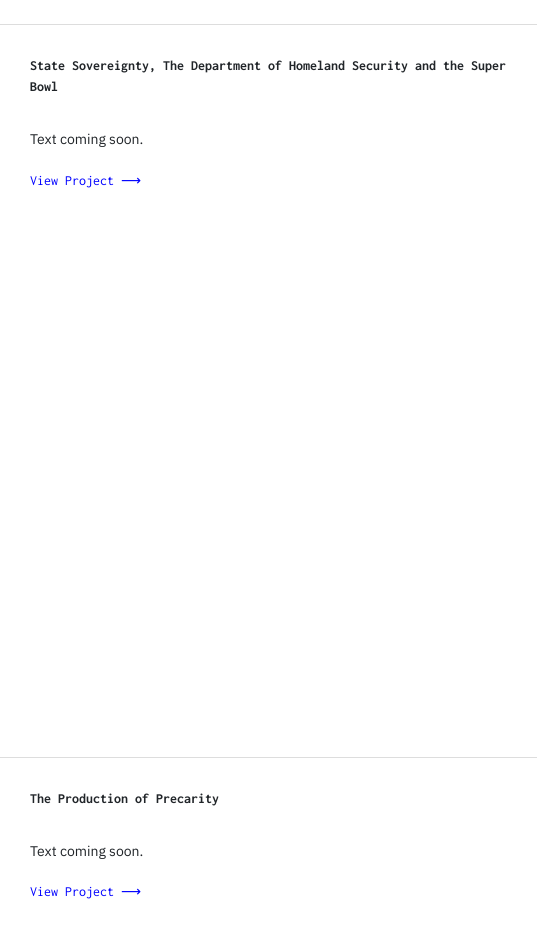
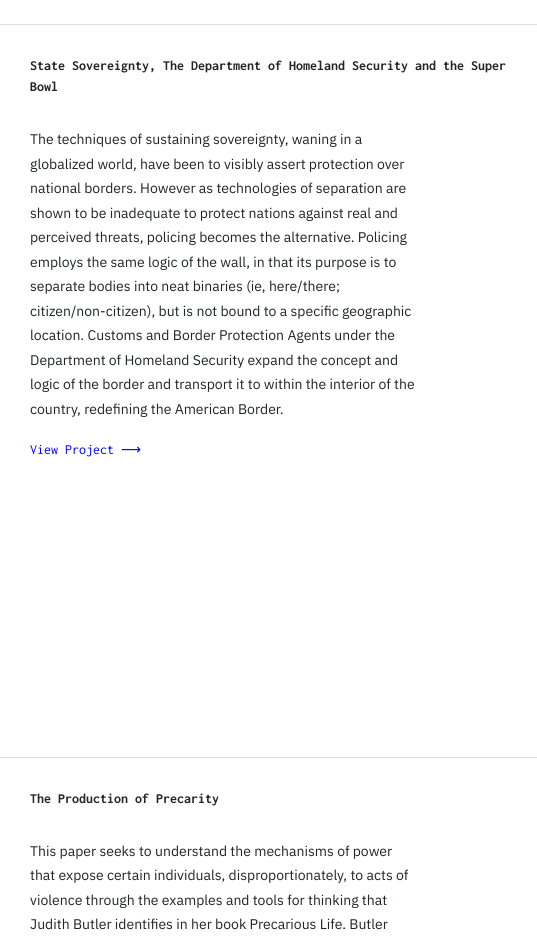
Before and after one commit to taylorz/claradykstra.com-1, a website: page index.html in a window 1280 px wide. Shown: the part 2940-3882 px from the top of the page, 0-537 px from the left. Drawn offline with nearby package versions, Linux system fonts and the light colour scheme; grey boxes are pictures that could not be loaded.

Commit message:
index text

```diff
--- a/index.html
+++ b/index.html
@@ -154,7 +154,7 @@
           </div>
           <div class="row project-body">
             <div class="col-lg-4 project-summary">
-              <p>Text coming soon.</p>
+              <p>The techniques of sustaining sovereignty, waning in a globalized world, have been to visibly assert protection over national borders. However as technologies of separation are shown to be inadequate to protect nations against real and perceived threats, policing becomes the alternative. Policing employs the same logic of the wall, in that its purpose is to separate bodies into neat binaries (ie, here/there; citizen/non-citizen), but is not bound to a specific geographic location. Customs and Border Protection Agents under the Department of Homeland Security expand the concept and logic of the border and transport it to within the interior of the country, redefining the American Border.</p>
               <a href="/ahr.html" class="project-link">View Project <span>&xrarr;</span></a>
             </div>
             <div class="col-lg-7 offset-lg-1 project-image">
@@ -178,7 +178,8 @@
           </div>
           <div class="row project-body">
             <div class="col-lg-4 project-summary">
-              <p>Text coming soon.</p>
+              <p>	This paper seeks to understand the mechanisms of power that expose certain individuals, disproportionately, to acts of violence through the examples and tools for thinking that Judith Butler identifies in her book Precarious Life.  Butler positions this book as a response to the actions of the US government and trends in popular discourse that effectually heightened the vulnerability and precarity within certain populations following the events of 9/11. The five essays that comprise this book situate the conversation of the production of precarity both within an investigation of larger mechanisms of power as well as in a discussion of ethics. This exploration of ethics and morality gives us an understanding of how it could possibly be that different forms of normative power could serve as a moral authority and thus legitimize violence against anyone. Through an intimate view of the body and the precarity we communicate through it, she deftly positions the reader directly within the discourse. This book can be read as a call to arms in which Butler illuminates both our complicitness within the production and enforcement of precarity as well as our agency to reconfigure the discourse and the current situation.
+              </p>
               <a href="/poc.html" class="project-link">View Project <span>&xrarr;</span></a>
             </div>
             <div class="col-lg-7 offset-lg-1 project-image">
```
